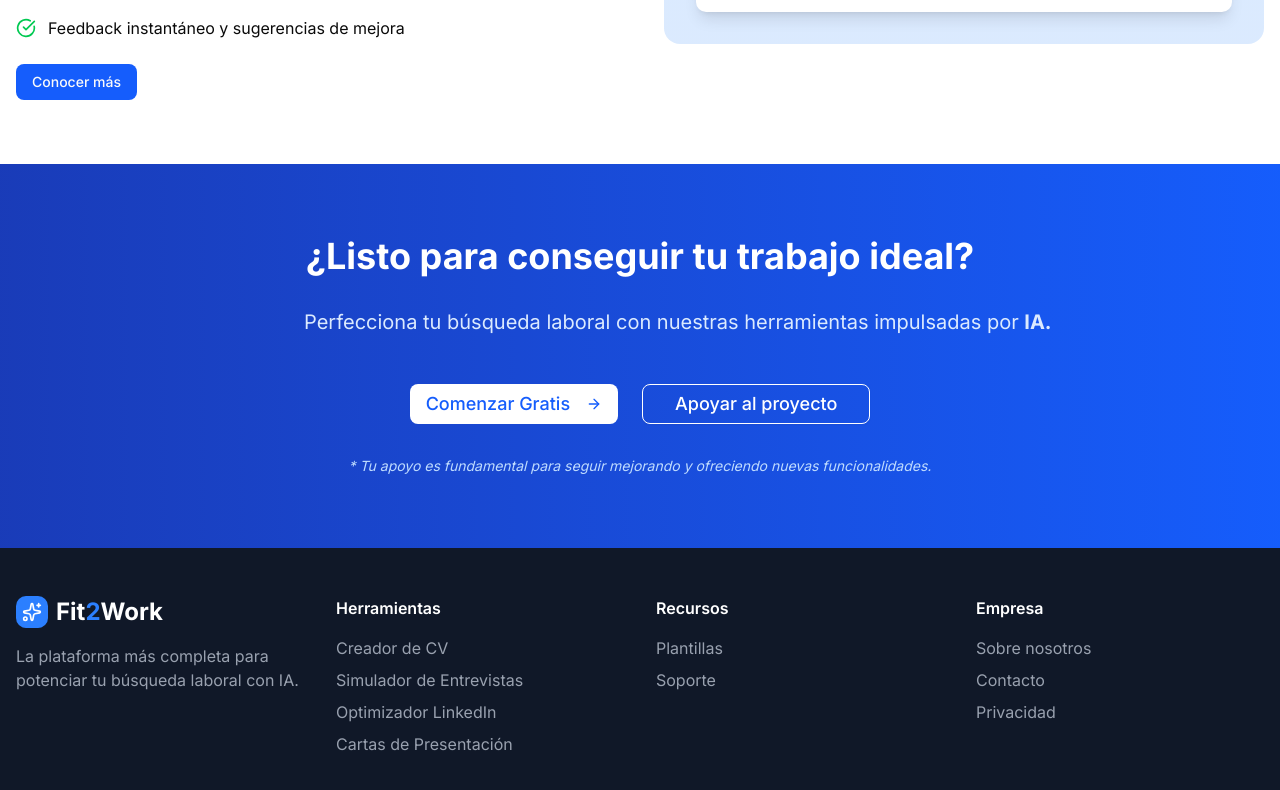
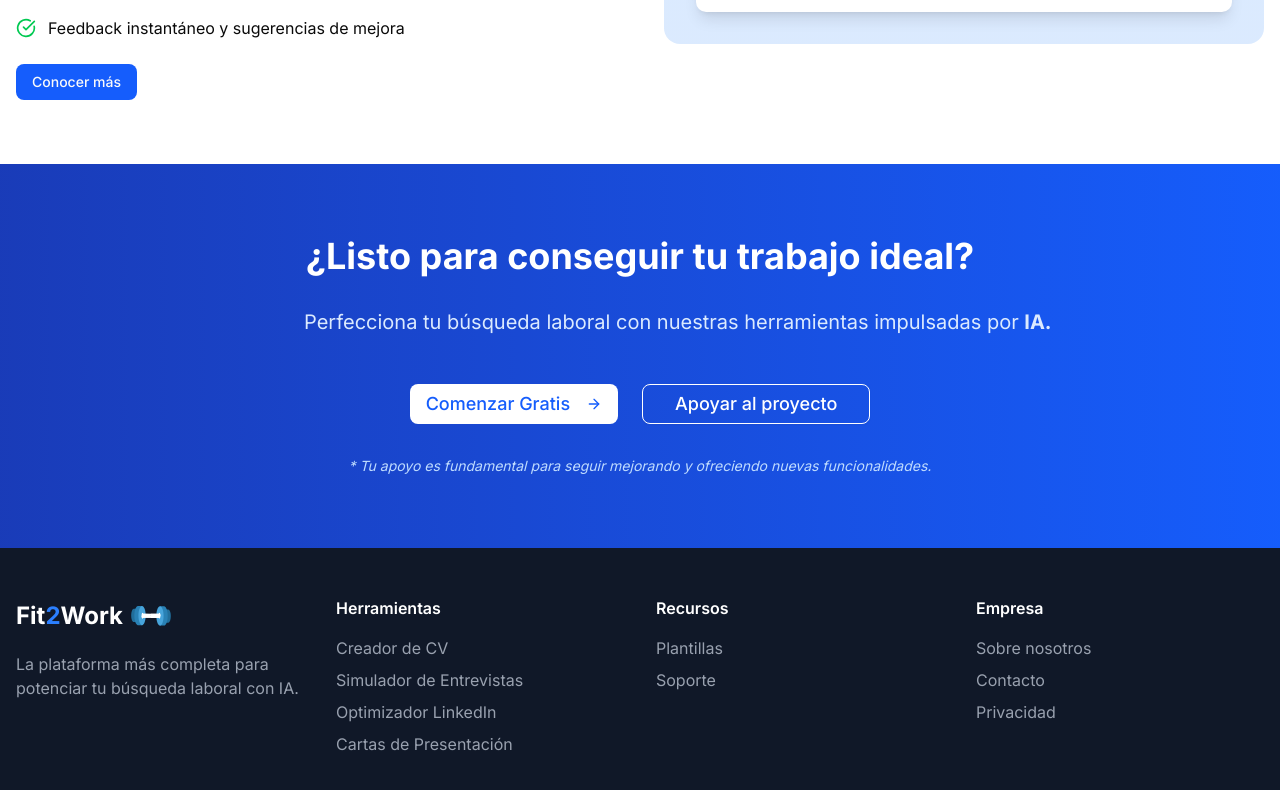
Before and after one commit to Whoiamx/fit-2-work, a Next.js app: page / in a window 1280 px wide. Shown: the part 2168-2958 px from the top of the page. Built offline with nearby package versions, Linux system fonts and the light colour scheme.

Commit message:
ajustes varios hero

```diff
--- a/app/(route)/components/Footer.tsx
+++ b/app/(route)/components/Footer.tsx
@@ -1,4 +1,4 @@
-import { Sparkles } from "lucide-react";
+import Image from "next/image";
 
 export const Footer = () => {
   return (
@@ -7,12 +7,17 @@ export const Footer = () => {
         <div className="grid md:grid-cols-4 gap-8">
           <div>
             <div className="flex items-center space-x-2 mb-4">
-              <div className="w-8 h-8 bg-gradient-to-r from-blue-500 to-blue-500 rounded-lg flex items-center justify-center">
-                <Sparkles className="w-5 h-5 text-white" />
-              </div>
               <span className="text-2xl font-bold">
                 Fit<span className=" text-blue-500">2</span>Work
               </span>
+              <div className="w-10 h-10   flex items-center justify-center">
+                <Image
+                  src={"/iconfit.svg"}
+                  width={100}
+                  height={100}
+                  alt="icon"
+                />
+              </div>
             </div>
             <p className="text-gray-400">
               La plataforma más completa para potenciar tu búsqueda laboral con
--- a/app/(route)/components/HeroPage.tsx
+++ b/app/(route)/components/HeroPage.tsx
@@ -117,18 +117,19 @@ export const HeroPage = () => {
             <span className="text-2xl font-bold text-gray-900">
               Fit<span className="text-blue-500">2</span>Work
             </span>
+
             <div className="w-10 h-10   flex items-center justify-center">
               <Image src={"/iconfit.svg"} width={100} height={100} alt="icon" />
             </div>
           </div>
           <nav className="hidden md:flex items-center space-x-6">
-            <a href="#tools" className="text-gray-600 hover:text-gray-900">
+            <a href="#tools" className="text-gray-600 hover:text-blue-900">
               Herramientas
             </a>
-            <a href="#features" className="text-gray-600 hover:text-gray-900">
+            <a href="#features" className="text-gray-600 hover:text-blue-900">
               Características
             </a>
-            <a href="#pricing" className="text-gray-600 hover:text-gray-900">
+            <a href="#pricing" className="text-gray-600 hover:text-blue-900">
               Sobre Nosotros
             </a>
           </nav>
--- a/app/(route)/components/Navbar.tsx
+++ b/app/(route)/components/Navbar.tsx
@@ -20,9 +20,12 @@ export const Navbar = () => {
         <div className="flex items-center justify-between">
           <div className="flex items-center  space-x-450">
             <div className="flex items-center space-x-3">
-              <span className="text-2xl font-bold text-gray-900">
-                Fit<span className="text-blue-600">2</span>Work
-              </span>
+              <Link href="/" className="flex items-center space-x-2">
+                <span className="text-2xl font-bold text-gray-900">
+                  Fit<span className="text-blue-600">2</span>Work
+                </span>
+              </Link>
+
               <div className="w-10 h-10   flex items-center justify-center">
                 <Image
                   src={"/iconfit.svg"}
```
